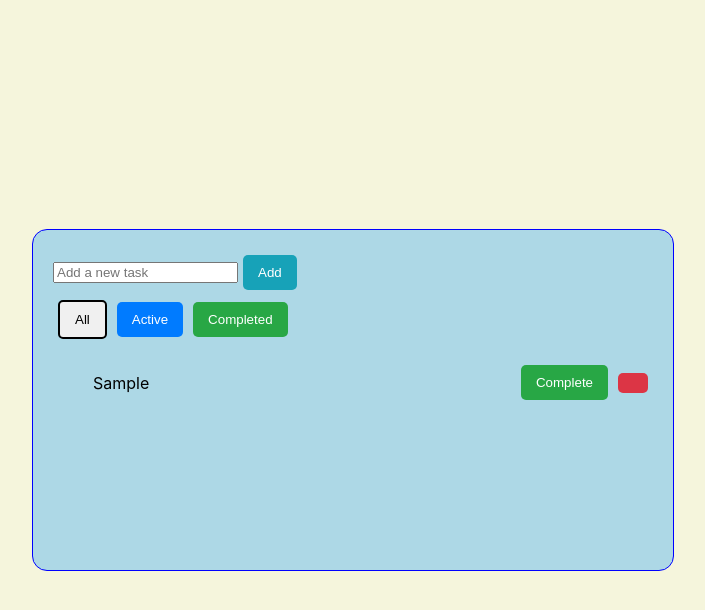
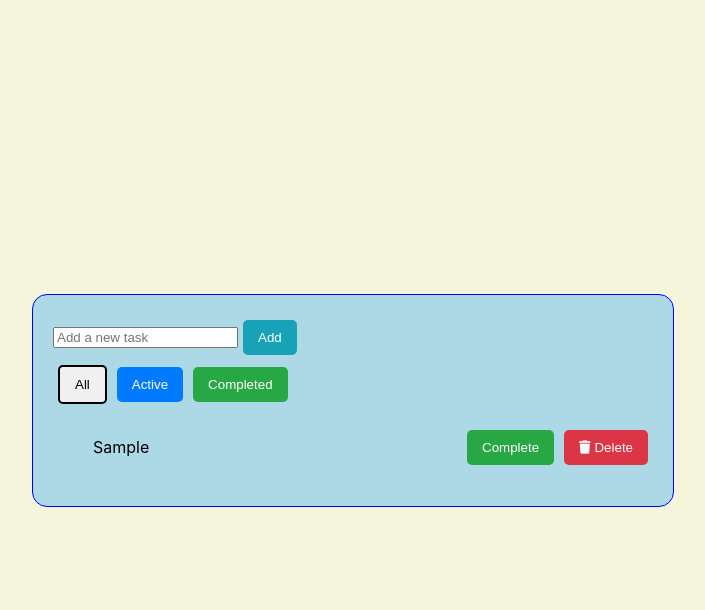
Before and after one commit to XavAsh/b3-todo-2024, a React (Create React App) app: page / in a window 1280 px wide. Both pictures are taken after typing "Sample" into the empty fields and a click on the button "Add". Shown: the top 610 px of the page, without its empty margins (287-992 px from the left). Built offline with nearby package versions, Linux system fonts and the light colour scheme.

Commit message:
added fontawsome via npm to dependencies

```diff
--- a/src/App.css
+++ b/src/App.css
@@ -11,7 +11,7 @@ body, html {
 .container {
   padding: 20px;
   border: 1px solid #ccc; /* Optional: for visual reference */
-  height: 300px;
+  height: auto;
   width: 600px;
   background-color: lightblue;
   border-radius: 15px;
--- a/src/App.js
+++ b/src/App.js
@@ -1,6 +1,7 @@
 import React, { useState } from 'react';
 import './App.css';
-import { FontAwesomeIcon } from '@fortawesome/react-fontawesome';
+import '@fortawesome/fontawesome-free/css/all.min.css';
+
 function App() {
   const [todos, setTodos] = useState([]);
   const [completedTodos, setCompletedTodos] = useState([]);
@@ -44,8 +45,8 @@ function App() {
         className="input"
       />
       <button onClick={handleAddTodo} className="button button-add">Add</button>
-      <div>
-      <button
+      <div classname="filters">
+        <button
           onClick={() => setFilter('all')}
           className={`button button-all ${filter === 'all' ? 'button-highlight' : ''}`}
         >
@@ -73,7 +74,7 @@ function App() {
             <button onClick={() => handleToggleComplete(todo.id)} className="button button-complete">
               {completedTodos.includes(todo.id) ? 'Undo' : 'Complete'}
             </button>
-            <button onClick={() => handleRemoveTodo(todo.id)} className="button button-delete"><i></i></button>
+            <button onClick={() => handleRemoveTodo(todo.id)} className="button button-delete"><i className="fas fa-trash"></i> Delete</button>
           </li>
         ))}
       </ul>
```
Also changed, not shown: 1 other file (tests, documents, lock files or other folders).
